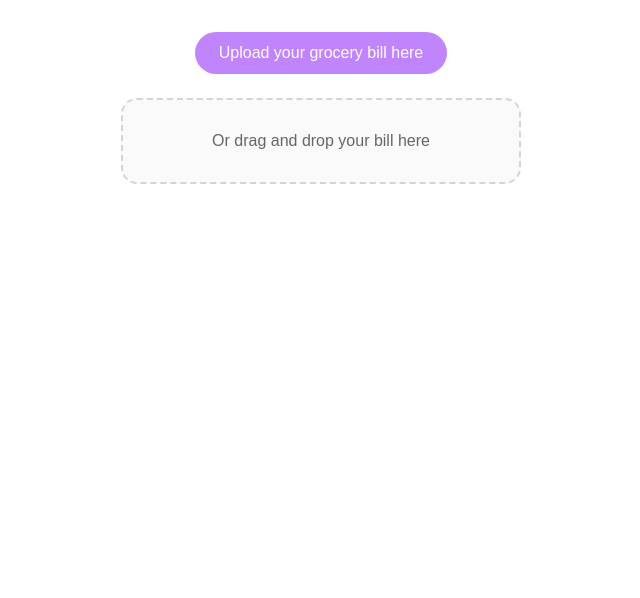
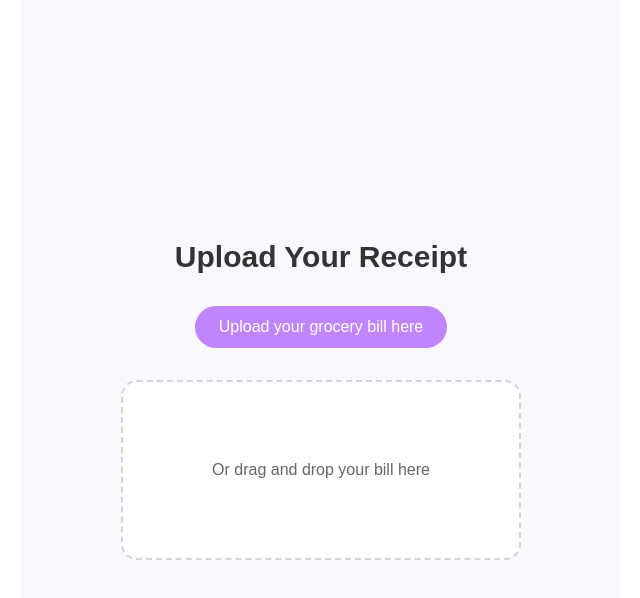
Before and after one commit to MVictoriaDoll/NutriChoice, a React (Vite) app in the folder client/: page /upload in a window 1280 px wide. Shown: the top 598 px of the page, without its empty margins (319-959 px from the left). Built offline with nearby package versions, Linux system fonts and the light colour scheme.

Commit message:
merge the router logic

```diff
--- a/client/src/components/FirstLandingPage.tsx
+++ b/client/src/components/FirstLandingPage.tsx
@@ -1,21 +1,23 @@
 import type { FC } from 'react'
+import { useNavigate } from 'react-router-dom'
+import heroImg from '../assets//Animation - 1750629413888.gif'
 import './FirstLandingPage.css'
-import heroImg from '../assets/Animation - 1750629413888.gif'
 
-interface FirstLandingPageProps {
-  onStart: () => void
-}
+const FirstLandingPage: FC = () => {
+  const navigate = useNavigate()
 
-const FirstLandingPage: FC<FirstLandingPageProps> = ({ onStart }) => {
   return (
-    <div className='FirstLandingPageContainer'>
-      <img src={heroImg} alt="Hero Image of the first landing page" className='heroImg' />
+    <div className="FirstLandingPageContainer">
+      <img src={heroImg} alt="Hero" className="heroImg" />
       <h1 className="FirstLandingTitle">Welcome to NutriSwap</h1>
-
-      <p className="FirstLandingSubtitle">Helping you shop smarter and eat better — one grocery trip at a time.</p>
-
-      <button className="FirstLandingButton" onClick={onStart}>
-        Scan your groceries
+      <p className="FirstLandingSubtitle">
+        Helping you shop smarter and eat better — one grocery trip at a time.
+      </p>
+      <button
+        className="FirstLandingButton"
+        onClick={() => navigate('/upload')}
+      >
+        Scan your bill now
       </button>
     </div>
   )
--- a/client/src/components/UploadPage.css
+++ b/client/src/components/UploadPage.css
@@ -1,14 +1,28 @@
-.uploadPageContainer {
+
+.uploadPageWrapper {
   display: flex;
   flex-direction: column;
   align-items: center;
+  justify-content: center;
+  min-height: 100vh;
   padding: 2rem 1rem;
+  box-sizing: border-box;
   text-align: center;
+  background-color: #faf8ff;
 }
+
+
+.uploadPageTitle {
+  font-size: 1.875rem;
+  font-weight: 600;
+  color: #333;
+  margin-bottom: 2rem;
+}
+
 
 .uploadButton {
   background-color: #c084fc;
-  color: white;
+  color: #fff;
   border: none;
   border-radius: 9999px;
   padding: 0.75rem 1.5rem;
@@ -16,22 +30,28 @@
   font-weight: 500;
   cursor: pointer;
   transition: background-color 0.3s ease;
+  margin-bottom: 2rem;
 }
 
 .uploadButton:hover {
   background-color: #a855f7;
 }
 
+
 .drop-zone {
-  margin-top: 1.5rem;
-  padding: 2rem;
+  display: flex;
+  align-items: center;
+  justify-content: center;
+  width: 100%;
+  max-width: 400px;
+  height: 180px;
+  padding: 1rem;
   border: 2px dashed #d1d5db;
   border-radius: 1rem;
-  background-color: #fafafa;
+  background-color: #fff;
   color: #666;
-  max-width: 400px;
-  width: 100%;
-  transition: background-color 0.3s ease;
+  transition: background-color 0.3s ease, border-color 0.3s ease;
+  box-sizing: border-box;
 }
 
 .drop-zone.dragging {
@@ -39,9 +59,18 @@
   border-color: #c084fc;
 }
 
-/* drop-zone is default to be hidden*/
+
 @media (max-width: 768px) {
   .drop-zone {
     display: none;
   }
 }
+
+
+@media (min-width: 768px) {
+  .uploadPageWrapper {
+    padding: 3rem 2rem;
+    max-width: 600px;
+    margin: 0 auto;
+  }
+}
--- a/client/src/components/UpoladPage.tsx
+++ b/client/src/components/UpoladPage.tsx
@@ -1,65 +1,52 @@
 import type { FC } from 'react'
 import { useState } from 'react'
+import { useNavigate } from 'react-router-dom'
 import './UploadPage.css'
 
-interface UploadContentProps {
-  // call the handling functions when users upload or drag files
-  onFileUpload: (file: File) => void
-}
+const UploadPage: FC = () => {
+  const [dragging, setDragging] = useState(false)
+  const navigate = useNavigate()
 
-const UploadFile: FC<UploadContentProps> = ({ onFileUpload }) => {
-  // set defalut to false since the dragging area only displays on web, not the mobile version
-  const [dragging, setDragging] = useState(false)
-
-  // when users upload using button
-  const handleFileChange = (event: React.ChangeEvent<HTMLInputElement>) => {
-    const file = event.target.files?.[0] // get the 1st file that users select
-    if (file) onFileUpload(file) // if file exists, call onFileUpload()
-  }
-
-  // when users upload using the drop zone (for web version)
-  const handleDrop = (e: React.DragEvent<HTMLDivElement>) => {
-    e.preventDefault() // to prevent the default action (opening the file)
-    setDragging(false) // cancel the drag-and-drop status
-    const file = e.dataTransfer.files?.[0] // get the file being dragged, for now we can only drag 1 file
-    if (file) onFileUpload(file) // upload that file
-  }
-
-  // dragging through the area
-  const handleDragOver = (e: React.DragEvent<HTMLDivElement>) => {
-    e.preventDefault() // prevent defalut before dragging
-    setDragging(true)
-  }
-
-  // dragging over the area
-  const handleDragLeave = () => {
-    setDragging(false)
+  const handleFileChange = (e: React.ChangeEvent<HTMLInputElement>) => {
+    const file = e.target.files?.[0]
+    if (file) {
+      console.log('The file you selected to upload is:', file)
+      navigate('/verify')
+    }
   }
 
 
+  const handleDrop = (e: React.DragEvent<HTMLDivElement>) => {
+    e.preventDefault()
+    setDragging(false)
+    const file = e.dataTransfer.files?.[0]
+    if (file) {
+      console.log('Drag and drop to upload:', file)
+      navigate('/verify')
+    }
+  }
+
   return (
-    <div className="uploadPageContainer">
-      {/* choose file by clicking button */}
+    <div className="uploadPageWrapper">
+      <h2 className="uploadPageTitle">Upload Your Receipt</h2>
+
       <label htmlFor="file-input" className="uploadButton">
         Upload your grocery bill here
       </label>
-
-      {/* the hidden text input space */}
       <input
+        id="file-input"
         type="file"
-        id="file-input"
-        accept="image/*,.pdf" // the format should only be image or PDF
-        capture="environment" // for mobile version to call the camera
+        accept="image/*,.pdf"
+        capture="environment"
         onChange={handleFileChange}
-        style={{ display: 'none' }} // to hide the input，using only label to control
+        style={{ display: 'none' }}
       />
 
-      {/* dragging area only for web version */}
       <div
-        className={`drop-zone ${dragging ? 'dragging' : ''}`} // add the dragging style
+        className={`drop-zone ${dragging ? 'dragging' : ''}`}
+        onDragOver={e => { e.preventDefault(); setDragging(true) }}
+        onDragLeave={() => setDragging(false)}
         onDrop={handleDrop}
-        onDragOver={handleDragOver}
-        onDragLeave={handleDragLeave}
       >
         <p>Or drag and drop your bill here</p>
       </div>
@@ -67,4 +54,4 @@ const UploadFile: FC<UploadContentProps> = ({ onFileUpload }) => {
   )
 }
 
-export default UploadFile
+export default UploadPage
--- a/client/src/router/Router.tsx
+++ b/client/src/router/Router.tsx
@@ -1,6 +1,6 @@
 import { Route, Routes} from 'react-router-dom';
 import FirstLandingPage from '../components/FirstLandingPage';
-import UploadFile from '../components/UpoladPage';
+import UploadPage from '../components/UpoladPage';
 import { Dashboard } from '../components/Dashboard/Dashboard';
 import Feedback from '../components/Dashboard/Feedback';
 import VerifyPage from '../components/VerifyPage';
@@ -10,10 +10,12 @@ export default function Router () {
   return(
     <Routes>
       <Route path="/" element={<FirstLandingPage />} />
-      <Route path="/upload" element={<UploadFile onFileUpload={(file) => console.log('Received file:', file)} />}/>
+      <Route path="/upload" element={<UploadPage />} />
       <Route path="/dashboard" element={<Dashboard />} />
       <Route path="/feedback" element={<Feedback />} />
       <Route path="/verify" element={<VerifyPage />} />
+       {/* any other route will be redirected to landing page */}
+      <Route path="*" element={<FirstLandingPage />} />
       </Routes>
   )
 }
```
